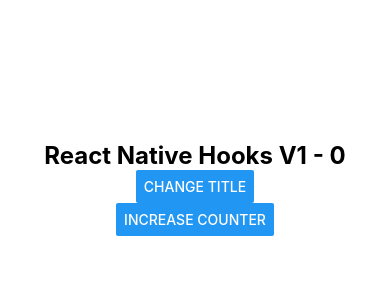
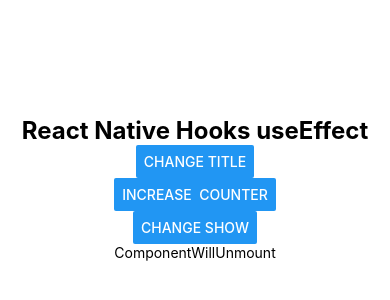
Before and after one commit to burhanyilmaz/reactnativehooks, a React Native app: screen / in a window 390 px wide. Shown: the part 234-534 px from the top of the page. Built offline with nearby package versions, Linux system fonts and the light colour scheme.

Commit message:
useEffect added.

```diff
--- a/App.js
+++ b/App.js
@@ -6,15 +6,43 @@
  * @flow strict-local
  */
 
-import React, { useState } from 'react';
+import React, { useState, useEffect } from 'react';
 import {
   SafeAreaView, Text, StatusBar, StyleSheet, Button,
 } from 'react-native';
 
+const ComponentWillUnmount = () => {
+  useEffect(() => {
+    console.log('ComponentWillUnmount didmount gibi calisir');
+
+    return () => {
+      console.log('ComponentWillUnmount ----');
+    };
+  });
+
+  return <Text>ComponentWillUnmount</Text>;
+};
+
 const App = () => {
-  const test = useState('test 1');
-  const [title, setTitle] = useState('React Native Hooks V1');
+  const [title, setTitle] = useState('React Native Hooks useEffect');
   const [counter, setCounter] = useState(0);
+  const [show, setShow] = useState(true);
+
+  useEffect(() => {
+    console.log('Her state gunncellendiginde', counter);
+  });
+
+  useEffect(() => {
+    console.log('componentDidMount gibi calisir.', counter);
+
+    return () => {
+      console.log('componentWillUnmount');
+    };
+  }, []);
+
+  useEffect(() => {
+    console.log(title, counter);
+  }, [title]);
 
   return (
     <>
@@ -22,13 +50,11 @@ const App = () => {
       <SafeAreaView style={styles.container}>
         <Text style={styles.title}>
           {title}
-          {' '}
--
-          {' '}
-          {counter}
         </Text>
-        <Button title="Change Title" onPress={() => setTitle(' New Title')} />
-        <Button title="Increase Counter" onPress={() => setCounter(counter + 1)} />
+        <Button title="Change Title" onPress={() => setTitle('New Title')} />
+        <Button title="Increase  Counter" onPress={() => setCounter(counter + 1)} />
+        <Button title="Change Show" onPress={() => setShow(!show)} />
+        {show && <ComponentWillUnmount />}
       </SafeAreaView>
     </>
   );
```
